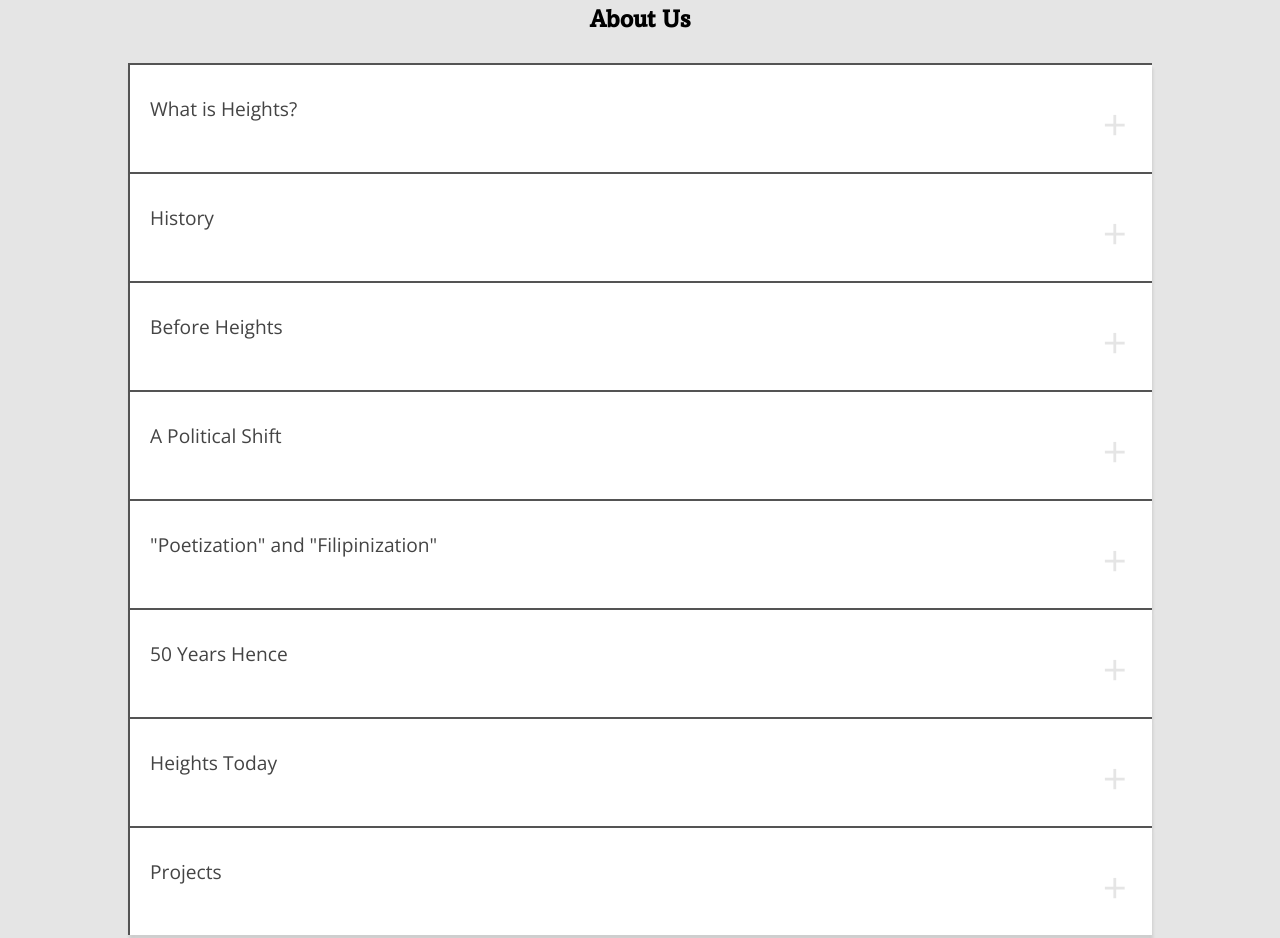
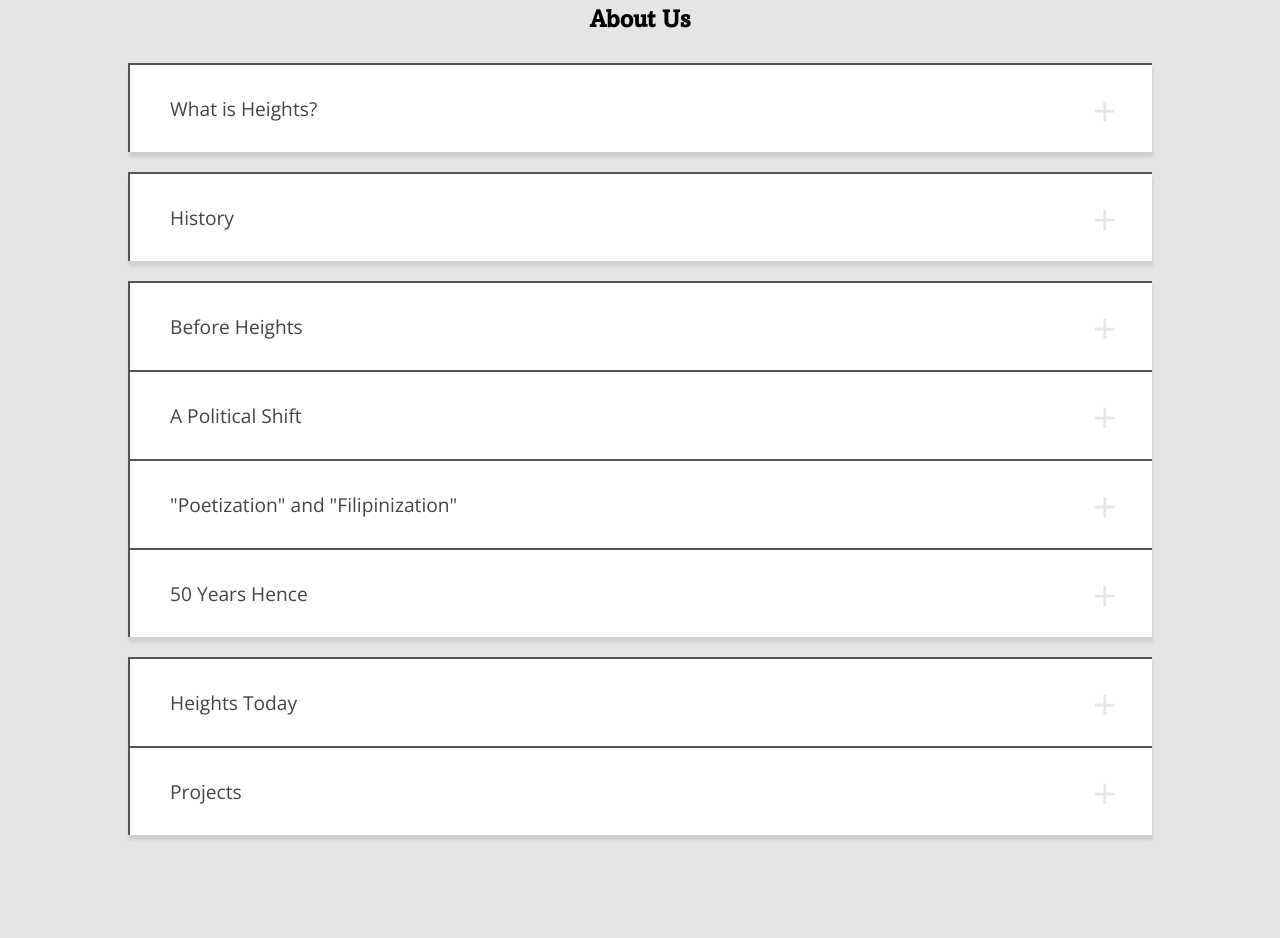
Before and after one commit to abbeeeeyyyyy/admu-heights, a plain HTML site: page index_about.html in a window 1280 px wide. Shown: the part 1165-2103 px from the top of the page. Drawn offline with nearby package versions, Linux system fonts and the light colour scheme.

Commit message:
fixed the accordion to look exactly like the figma

```diff
--- a/index_about.html
+++ b/index_about.html
@@ -52,7 +52,7 @@
         <button class="accordion">History</button>
         <div class="panel_history">
 
-          <button class="accordion">Before Heights</button>
+          <button class="accordion history">Before Heights</button>
             <div class="panel">
               <p>
 
@@ -86,7 +86,7 @@
               </div>
 
 
-            <button class="accordion">A Political Shift</button>
+            <button class="accordion history">A Political Shift</button>
               <div class="panel">
                 <p>From 1957 to the early 70's, HEIGHTS experienced a gradual change from its religious orientation to a political one. The 1957 issues no longer donned the traditional cover design by Emmanuel Torres (wherein Ateneo is perched on a cliff over Marikina Valley). HEIGHTS started experimenting with various media and art forms. Antonio F. Samson's first editorial criticized the rise of nationalism in the country, however, the stories and essay's that he published reflect nationalistic orientation. After Fr. Miguel Bernad relinquished moderatorship to Fr. James T. Griffin in 1958, the staff affirmed his policy of using the magazine as an "outlet for the Atenean apostolate... and that the articles should be pervaded with Catholicism." Despite this, it was the nationalistic texts which dominated and Contributing Editor Roman A. Cruz, Jr. criticized HEIGHTS of its "ivory tower" mentality. <br> <br>
 
@@ -97,7 +97,7 @@
                 Art and book design, for the first time, played an important role in packaging these poems and political articles-culminated in an issue made up of different pamphlets and sheets of paper placed inside a box of Tide-either to spite the quality of works that have been passed or to "get closer to the Masses."</p>
               </div>
 
-            <button class="accordion">"Poetization" and "Filipinization"</button>
+            <button class="accordion history">"Poetization" and "Filipinization"</button>
               <div class="panel">
                 <p>By the late 60's, poetry became the dominant genre in the publication and in 1965, HEIGHTS published its first set of Filipino works through the launch of the Bagay Movement. Started by a group of Ateneo faculty and students, the Bagay Movement produced poems that made use of concrete images and conversational language. <br> <br>
 
@@ -123,7 +123,7 @@
                 The end of the 90s and the early parts of the millennium saw HEIGHTS as a publication and organization dedicated to the development of its individual members; with this, emphasis on experimentation in terms of folio concept, literary and artistic form and philosophy flourished. A special folio that contained the works of the fellows of the HEIGHTS National Writers Workshops was published. The series of Seniors' Folios in these years depicted the students' reactions to emerging technological sophistications and possibilities.</p>
               </div>
 
-            <button class="accordion">Heights Today</button>
+            <button class="accordion history">Heights Today</button>
               <div class="panel">
                 <p>In the last four years, HEIGHTS has been gradually working towards the standardization of organizational structures and practices as well as in terms of events and the very folio. After moving from the original Publication Room in Gonzaga Hall to the MVP Center for Student Leadership in 2008, the roles of the non-deliberating staffs were met with expansion and reorganization, and what was then the Lay-Out Staff was reconstructed as the Design Staff, whose scope of work now includes archiving, documentation, and website maintenance; design studies are undertaken by the staff to ensure that the message of the editorial is clear. The Special Projects Staff was also reorganized and streamlined as the Production Staff, in charge of the creation, execution, and management of all HEIGHTS events and activities such as the book launches and general assemblies. Thus, the two organizational staffs of HEIGHTS were born. Moderators were also assigned to every staff to encourage a more focused and collaborative partnership with certain Ateneo faculty members in the individual workings of HEIGHTS. <br> <br>
 
--- a/style_about.css
+++ b/style_about.css
@@ -239,7 +239,7 @@ font-family: Open Sans; }
   background-color: #FFFFFF;
   color: #444;
   cursor: pointer;
-  padding: 30px 20px 20px 20px;
+  padding: 30px 30px 0px 40px;
   width: 100%;
   text-align: left;
   border-bottom: 0.1px rgba(0, 0, 0, 0.1);
@@ -248,6 +248,7 @@ font-family: Open Sans; }
   transition: 0.4s;
   font-family: 'Open Sans', sans-serif;
   font-size: 1.2em;
+  margin-bottom: 20px;
 
   box-shadow: 1px 5px 3px 0px rgba(0, 0, 0, 0.1);
 }
@@ -283,6 +284,8 @@ font-family: Open Sans; }
   color: rgba(0, 0, 0, 0.1);
   float: right;
   margin-right: 5px;
+  padding: 0px;
+  transform: translateY(-25%);
 }
 
 .active:after {
@@ -292,4 +295,9 @@ font-family: Open Sans; }
 
 .panel_history {
   padding: 0px;
+  margin: 0px;
 }
+
+.history {
+  margin: 0px;
+}
```
